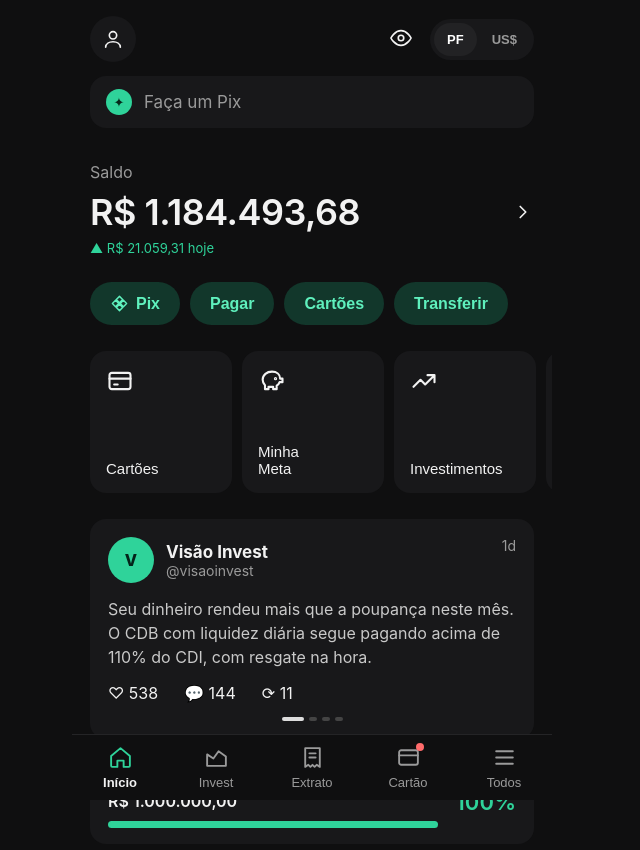
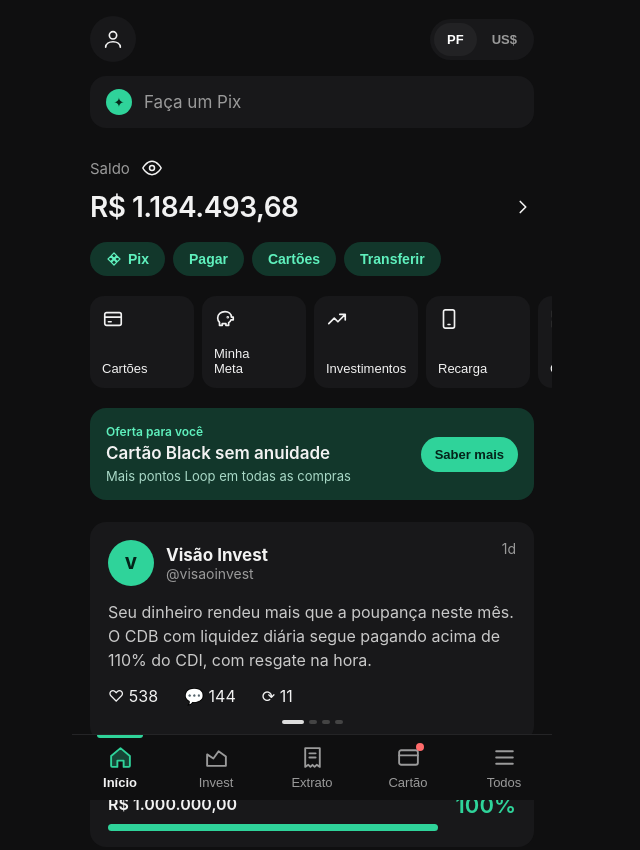
Before and after one commit to marcuslioba/visao, a plain HTML site: page index.html in a window 1280 px wide. Shown: the top 850 px of the page, without its empty margins (328-968 px from the left). Drawn offline with Linux system fonts and the light colour scheme.

Commit message:
Layout da tela inicial mais proximo de app de banco real
Co-Authored-By: Claude Sonnet 5.5 <noreply@anthropic.com>
Claude-Session: https://claude.ai/code/session_01MWda4BJLR9cHFFTbyF6hJH

```diff
--- a/index.html
+++ b/index.html
@@ -156,6 +156,28 @@ nav button.on{color:var(--txt);font-weight:600}
 .mini b{font-size:16px;font-weight:600}
 .mini .pc{font-size:22px;font-weight:600;color:var(--acc)}
 .mbar{margin:10px 0 0}
+
+/* ajustes de layout (comparação com app real) */
+.saldo{padding:26px 18px 4px}
+.saldo small{font-size:15px;vertical-align:middle}
+.saldo b{font-size:28px;font-weight:600}
+.dv{display:none}
+.eyeb{display:inline-flex;vertical-align:middle;padding:4px 8px;margin-left:4px}
+.eyeb svg{width:20px;height:20px}
+.pills{padding:14px 18px;gap:8px}
+.pills button{padding:9px 16px;font-size:14px;gap:6px}
+.pills svg{width:16px;height:16px}
+.hs{gap:8px}
+.tile{min-width:104px;height:92px;padding:12px;font-size:13px;border-radius:14px}
+.tile svg{width:22px;height:22px}
+.grid .tile{min-width:0;height:100px;font-size:14px;padding:14px}
+.promo{margin:16px 18px 0;background:#12372b;border-radius:16px;padding:16px;display:flex;align-items:center;justify-content:space-between;gap:12px;cursor:pointer}
+.promo small{display:block;color:#5ff0bd;font-size:12px;font-weight:600;margin-bottom:4px}
+.promo b{display:block;font-size:17px;font-weight:600;line-height:1.25}
+.promo span{display:block;color:#a9d9c7;font-size:13px;margin-top:4px}
+.promo button{background:var(--acc);color:#04241a;border:0;border-radius:20px;padding:10px 14px;font-size:13px;font-weight:700;white-space:nowrap}
+nav button.on:before{content:"";display:block;position:absolute;top:-10px;left:12%;width:76%;height:3px;border-radius:0 0 3px 3px;background:var(--acc)}
+nav button.on svg{fill:rgba(47,211,154,.28);color:var(--acc)}
 </style>
 </head>
 <body>
@@ -166,13 +188,12 @@ nav button.on{color:var(--txt);font-weight:600}
   <div class="topbar">
     <button class="circle" onclick="go('prof')"><svg viewBox="0 0 24 24"><circle cx="12" cy="8" r="4"/><path d="M4 21c0-4 4-6 8-6s8 2 8 6"/></svg></button>
     <div class="tr">
-      <button class="eyeb" onclick="toggleHide()" id="eyeI"></button>
       <div class="seg"><button class="on" onclick="toast('Conta PF')">PF</button><button onclick="toast('Conta Global em US$')">US$</button></div>
     </div>
   </div>
   <div class="search" onclick="openPix()"><span class="spark">✦</span>Faça um Pix</div>
   <div class="saldo">
-    <small>Saldo</small>
+    <small>Saldo</small><button class="eyeb" onclick="toggleHide()" id="eyeI"></button>
     <div class="r" onclick="go('ext')"><b id="bal"></b><svg viewBox="0 0 24 24"><path d="M9 6l6 6-6 6"/></svg></div>
     <div class="dv" id="dayvar"></div>
   </div>
@@ -189,6 +210,11 @@ nav button.on{color:var(--txt);font-weight:600}
     <button class="tile" onclick="openRecarga()"><svg viewBox="0 0 24 24"><rect x="6" y="2" width="12" height="20" rx="2"/><path d="M11 18h2"/></svg>Recarga</button>
     <button class="tile" onclick="openCobrar()"><svg viewBox="0 0 24 24"><path d="M3 3h7v7H3zM14 3h7v7h-7zM3 14h7v7H3zM14 14h3v3M21 14v7h-4"/></svg>Cobrar</button>
     <button class="tile" onclick="toast('Seguro de vida ativo ✓')"><svg viewBox="0 0 24 24"><path d="M12 3l8 3v6c0 5-3.5 8-8 9-4.5-1-8-4-8-9V6z"/></svg>Seguros</button>
+  </div>
+
+  <div class="promo" onclick="toast('Cartão Black sem anuidade para você')">
+    <div><small>Oferta para você</small><b>Cartão Black sem anuidade</b><span>Mais pontos Loop em todas as compras</span></div>
+    <button type="button">Saber mais</button>
   </div>
 
   <div class="mini" id="pushCard" onclick="openAvisos()" style="display:none">
```
